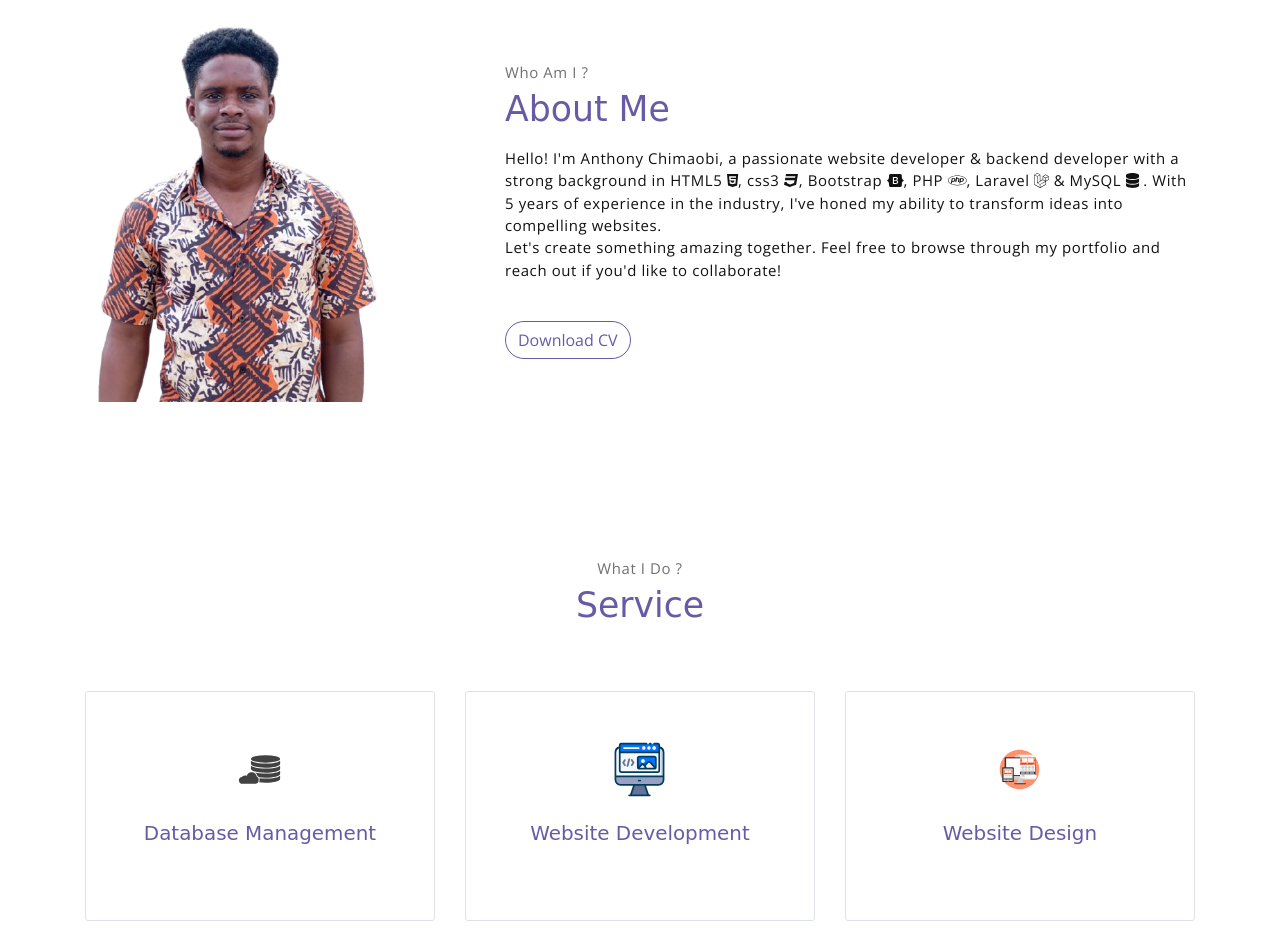
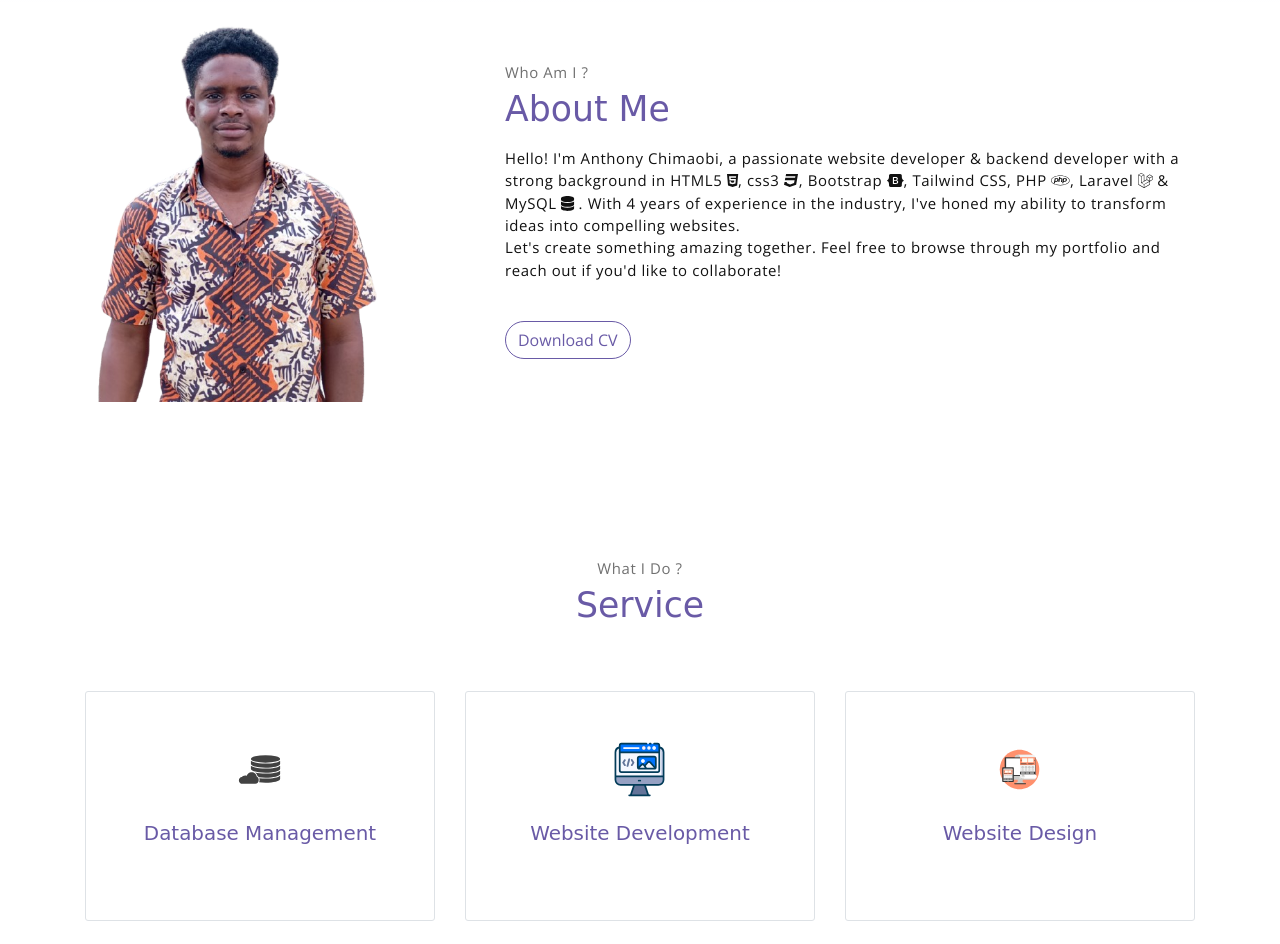
Before and after one commit to obahchimaobi/my-portfolio, a plain HTML site: page index.html in a window 1280 px wide. Shown: the part 797-1741 px from the top of the page. Drawn offline with nearby package versions, Linux system fonts and the light colour scheme; a web font is replaced by a local one.

Commit message:
Initial Commit

```diff
--- a/index.html
+++ b/index.html
@@ -89,8 +89,8 @@
                     <p>
                         Hello! I'm Anthony Chimaobi, a passionate website developer & backend developer with a strong
                         background in HTML5 <i class="fab fa-html5"></i>, css3 <i class="fab fa-css3"></i>, Bootstrap <i
-                            class="fa-brands fa-bootstrap"></i>, PHP <i class="fa-brands fa-php"></i>, Laravel <i
-                            class="fa-brands fa-laravel"></i> & MySQL <i class="fa-solid fa-database"></i> . With 5
+                            class="fa-brands fa-bootstrap"></i>, Tailwind CSS, PHP <i class="fa-brands fa-php"></i>, Laravel <i
+                            class="fa-brands fa-laravel"></i> & MySQL <i class="fa-solid fa-database"></i> . With 4
                         years of experience in the industry, I've honed my ability to transform ideas into compelling
                         websites.
                         <br>
@@ -309,7 +309,7 @@
         <footer class="footer">
             <div class="social-links text-right m-auto ml-sm-auto">
                 <a href="https://github.com/obahchimaobi" target="_blank" class="link"><i class="ti-github"></i></a>
-                <a href="https://x.com/obahchimaobi" target="_blank" class="link"><i class="ti-twitter-alt"></i></a>
+                <a href="https://x.com/tony_chimaobi" target="_blank" class="link"><i class="ti-twitter-alt"></i></a>
                 <a href="mailto:anthonyobah37@gmail.com" target="_blank" class="link"><i class="ti-email"></i></a>
                 <a href="https://www.linkedin.com/in/obahchimaobi/" target="_blank" class="link"><i class="ti-linkedin"></i></a>
             </div>
```
Also changed, not shown: 1 other file.
